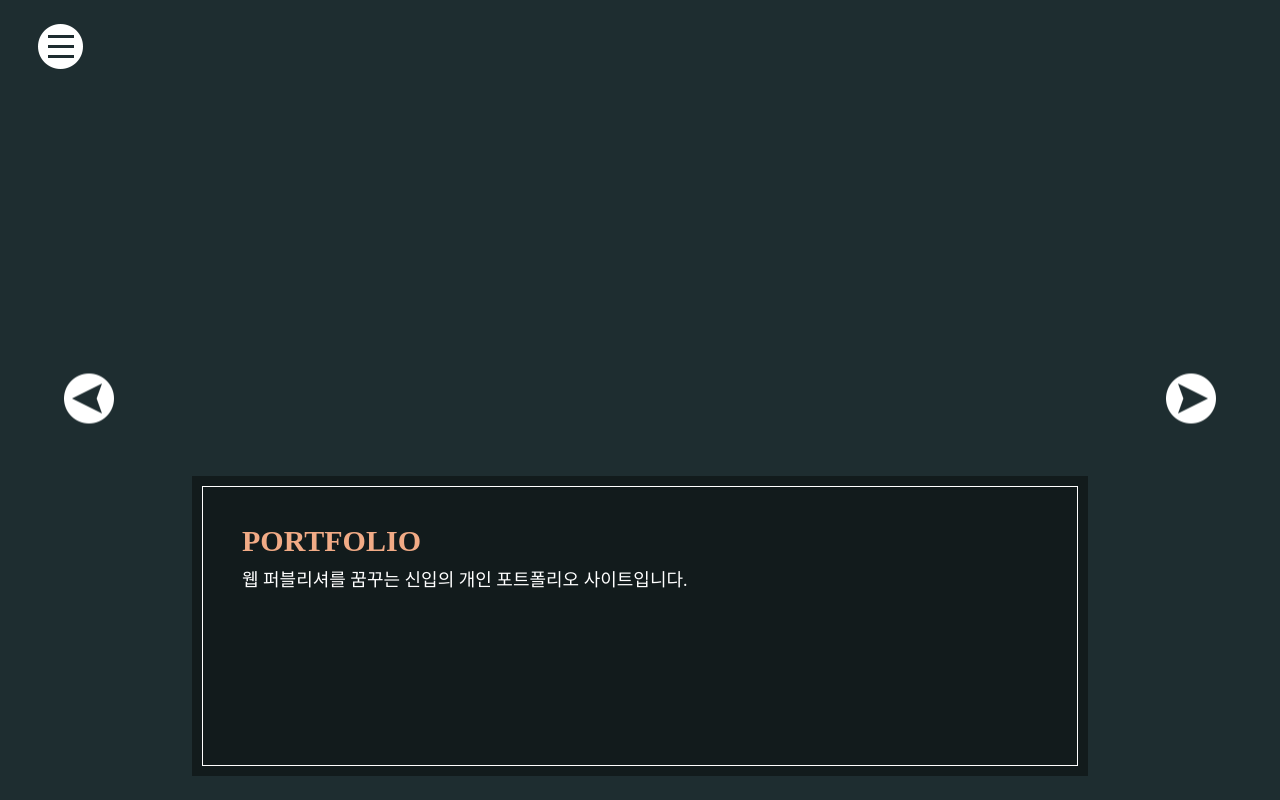
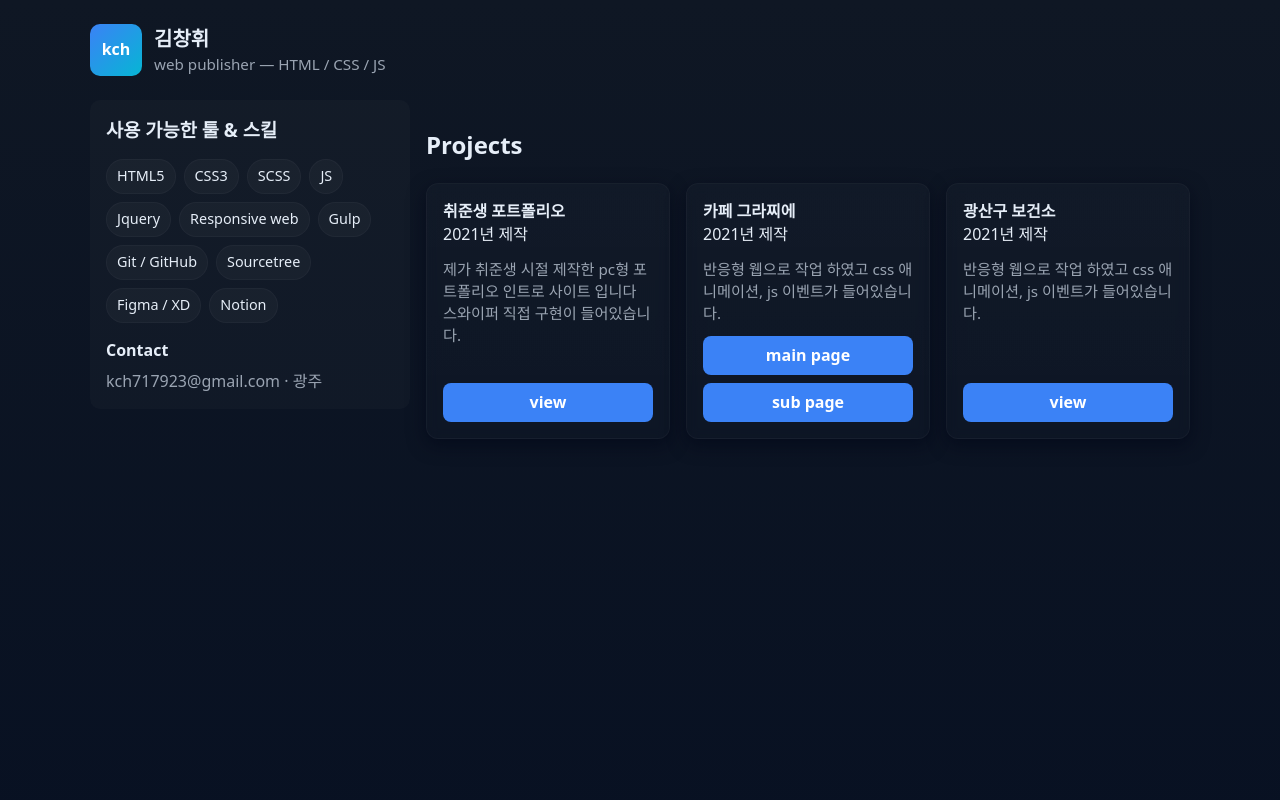
Before and after one commit to kch717923/portfolio, a plain HTML site: page index.html in a window 1280 px wide. Drawn offline with nearby package versions, Linux system fonts and the light colour scheme; a web font is replaced by a local one.

Commit message:
포트폴리오

```diff
--- a/css/m_t_css.css
+++ /dev/null
@@ -1,183 +0,0 @@
-@font-face {
-    font-family: 'GmarketSansMedium';
-    src: url('https://cdn.jsdelivr.net/gh/projectnoonnu/noonfonts_2001@1.1/GmarketSansMedium.woff') format('woff');
-    font-weight: normal;
-    font-style: normal;
-}
-html,body{
-    height: 100%;
-}
-body{
-    font-family: 'GmarketSansMedium','sans-serif';
-}
-a{
-    display: block;
-    text-decoration: none;
-    color: white;
-}
-#menu{
-    z-index: 6;
-    position: fixed;
-    top:3%;
-    left:3%;
-    cursor: pointer;
-}
-#overlay{
-    display: none;
-    z-index: 5;
-    position: fixed;
-    height: 100%;
-    top:0;
-    left:0;
-    right:0;
-    background-color: rgba(0, 0, 0, 0.7);
-}
-#menu_box{
-    white-space: nowrap;
-    position: absolute;
-    width:30%;
-    min-width: 250px;
-    height: 100%;
-    top:-100%;
-    left:50%;
-    transform: translate(-50%,-50%);
-    background-color: #ccc;
-}
-#menu_box > ul{
-    position: absolute;
-    top:50%;
-    left: 50%;
-    transform: translate(-50%,-50%);
-}
-#menu_box > ul > li{
-    color: #888;
-    font-weight: bold;
-    padding: 20px 0;
-    margin: 10px 0;
-    font-size: 24px;
-    cursor: pointer;
-    text-align: center;
-}
-#menu_box > ul > li:hover{
-    color: #1e2d30;
-}
-#text_box{
-    max-height: 300px;
-    max-width: 960px;
-    margin: 0 auto;
-    z-index: 3;
-    position: fixed;
-    height: 40%;
-    bottom: 3%;
-    left:15%;
-    right: 15%;
-    background-color: rgba(0, 0, 0, 0.4);
-}
-#text_box > div{
-    border: 1px solid white;
-    position: absolute;
-    top:10px;
-    left:10px;
-    right: 10px;
-    bottom: 10px;
-}
-.text_list{
-    max-height: 300px;
-    margin: 0 auto;
-    max-width:960px;
-    box-sizing:border-box;
-    padding: 50px;
-    z-index: 4;
-    position: absolute;
-    height: 40%;
-    bottom:3%;
-    left:15%;
-    right: 15%;
-}
-.text_list > h1{
-    font-size: 30px;
-    color: #f1ab86;
-    font-weight: bold;
-    margin-bottom: 15px;
-}
-.text_list > h2{
-    font-size: 18px;
-    color: white;
-    margin-bottom: 30px;
-}
-.view_list::after{
-    display: block;
-    clear: both;
-    content: "";
-}
-.view_list > li{
-    width: 45%;
-    margin-right: 5%;
-    margin-bottom: 3%;
-    float: left;
-}
-.view_list > li > a{
-    padding: 3% 0;
-    box-sizing: border-box;
-    border: 1px solid #ccc;
-    text-align: center;
-    font-size: 12px;
-    transition-duration: 300ms;
-}
-.view_list > li > a:hover{
-    color: #1e2d30;
-    background-color: #ccc;
-    border-color: #1e2d30;
-}
-.text_list > h3{
-    color: white;
-    font-size: 13px;
-    margin: 10px 0;
-}
-.center_img{
-    width:60%;
-    max-width: 700px;
-    min-width: 300px;
-    position: absolute;
-    top:10%;
-    left:50%;
-    transform: translateX(-50%);
-}
-.center_img > img{
-    box-shadow: 10px 10px 10px #000;
-    width: 100%;
-}
-#left_bt{
-    z-index: 3;
-    position: fixed;
-    top:50%;
-    left:5%;
-    transform: translateY(-50%);
-    cursor: pointer;
-}
-#right_bt{
-    z-index: 3;
-    position: fixed;
-    top:50%;
-    right:5%;
-    transform: translateY(-50%);
-    cursor: pointer;
-}
-#sections{
-    height: 100%;
-    overflow: hidden;
-}
-#sections > ul{
-    height: 100%;
-}
-#sections > ul::after{
-    display: block;
-    content: "";
-    clear: both;
-}
-#sections > ul > li{
-    position: relative;
-    float: left;
-    height: 100%;
-    background-color: #1e2d30;
-}
--- a/css/p_css.css
+++ /dev/null
@@ -1,3 +0,0 @@
-@media all and (min-width: 960px){
-
-}
--- a/css/reset.css
+++ /dev/null
@@ -1,48 +0,0 @@
-/* http://meyerweb.com/eric/tools/css/reset/
-   v2.0 | 20110126
-   License: none (public domain)
-*/
-
-html, body, div, span, applet, object, iframe,
-h1, h2, h3, h4, h5, h6, p, blockquote, pre,
-a, abbr, acronym, address, big, cite, code,
-del, dfn, em, img, ins, kbd, q, s, samp,
-small, strike, strong, sub, sup, tt, var,
-b, u, i, center,
-dl, dt, dd, ol, ul, li,
-fieldset, form, label, legend,
-table, caption, tbody, tfoot, thead, tr, th, td,
-article, aside, canvas, details, embed,
-figure, figcaption, footer, header, hgroup,
-menu, nav, output, ruby, section, summary,
-time, mark, audio, video {
-	margin: 0;
-	padding: 0;
-	border: 0;
-	font-size: 100%;
-	font: inherit;
-	vertical-align: baseline;
-}
-/* HTML5 display-role reset for older browsers */
-article, aside, details, figcaption, figure,
-footer, header, hgroup, menu, nav, section {
-	display: block;
-}
-body {
-	line-height: 1;
-}
-ol, ul {
-	list-style: none;
-}
-blockquote, q {
-	quotes: none;
-}
-blockquote:before, blockquote:after,
-q:before, q:after {
-	content: '';
-	content: none;
-}
-table {
-	border-collapse: collapse;
-	border-spacing: 0;
-}
--- /dev/null
+++ b/index.css
@@ -0,0 +1,67 @@
+:root{
+    --bg: #0f1724;
+    --card: #0b1220;
+    --muted: #9aa4b2;
+    --accent: #3b82f6;
+    --accent-2: #06b6d4;
+    --text: #e6eef8;
+    --radius: 12px;
+    --gap: 16px;
+    --max-width: 1100px;
+    --ff-sans: system-ui, -apple-system, 'Segoe UI', Roboto, 'Helvetica Neue', Arial;
+}
+
+*,*::before,*::after{box-sizing:border-box}
+html,body{height:100%}
+body{
+    margin:0;
+    font-family:var(--ff-sans);
+    background:linear-gradient(180deg,var(--bg),#071022 120%);
+    color:var(--text);
+    -webkit-font-smoothing:antialiased;
+    -moz-osx-font-smoothing:grayscale;
+    line-height:1.45;
+    padding:24px;
+}
+p{padding: 0; margin: 0;}
+
+.portfolio{max-width:var(--max-width); margin:0 auto;}
+
+.portfolio__header{display:flex; align-items:center; justify-content:space-between; gap:16px; margin-bottom:24px;}
+.portfolio__brand{display:flex; align-items:center; gap:12px;}
+.portfolio__logo{width:52px; height:52px; border-radius:10px; background:linear-gradient(135deg,var(--accent),var(--accent-2)); display:flex; align-items:center; justify-content:center; font-weight:700; color:white;}
+.portfolio__title{font-size:1.25rem; font-weight:700;}
+.portfolio__subtitle{color:var(--muted); font-size:0.95rem;}
+
+.portfolio__row{display:grid; grid-template-columns:1fr; gap:var(--gap); align-items:start;}
+
+.portfolio__skills{background:rgba(255,255,255,0.02); padding:16px; border-radius:10px;}
+.portfolio__skills__tit{margin:0 0 8px 0;}
+.portfolio__skills__list{display:flex; flex-wrap:wrap; gap:8px; list-style:none; padding:0; margin:16px 0;}
+.skill{background:rgba(255,255,255,0.03); padding:6px 10px; border-radius:999px; font-size:0.9rem; color:var(--text); border:1px solid rgba(255,255,255,0.03);}
+
+.projects{margin-top:8px;}
+.projects__grid{display:grid; grid-template-columns:1fr; gap:16px;}
+
+.project_card{background:linear-gradient(180deg, rgba(255,255,255,0.02), rgba(255,255,255,0.01)); padding:16px; border-radius:var(--radius); box-shadow:0 6px 18px rgba(2,6,23,0.6); border:1px solid rgba(255,255,255,0.03); display:flex; flex-direction:column; gap:12px; min-height:160px;}
+.project_card__head{display:flex; align-items:center; justify-content:space-between; gap:12px;}
+.project_card__title{font-weight:700;}
+.project_card__desc{color:var(--muted); font-size:0.95rem;}
+
+.project_card__actions{margin-top:auto; display:flex; flex-direction: column; gap:8px;}
+.btn{padding:8px 12px; border-radius:8px; border:none; cursor:pointer; font-weight:600; text-decoration:none; text-align: center;}
+.btn--primary{background:var(--accent); color:white;}
+.btn--ghost{background:transparent; color:var(--text); border:1px solid rgba(255,255,255,0.06);}
+
+.btn:focus,.project_card:focus{outline:3px solid rgba(59,130,246,0.18); outline-offset:3px;}
+
+@media(min-width:720px){
+.portfolio__row{grid-template-columns:320px 1fr;}
+.projects__grid{grid-template-columns:repeat(2,1fr);}
+}
+@media(min-width:1100px){
+.projects__grid{grid-template-columns:repeat(3,1fr);}
+}
+
+.muted{color:var(--muted);}
+.project_card{ -webkit-backdrop-filter: blur(6px);  backdrop-filter: blur(6px);  ;}
--- a/index.html
+++ b/index.html
@@ -1,113 +1,125 @@
 <!DOCTYPE html>
-<html>
+<html lang="ko">
 <head>
-    <meta charset="UTF-8">
-    <meta name="viewport" content="width=device-width,initial-scale=1.0, maximum-scale=1.0, minimum-scale=1.0, user-scalable=no">
-    <link rel="stylesheet" href="css/reset.css">
-    <link rel="stylesheet" href="css/m_t_css.css">
-    <link rel="stylesheet" href="css/p_css.css">
-    <script src="https://code.jquery.com/jquery.min.js"></script>
-    <script src="js/jquery.js"></script>
-    <title>INTRO</title>
+	<meta charset="utf-8" />
+	<meta name="viewport" content="width=device-width,initial-scale=1.0,minimum-scale=1.0,maximum-scale=1.0,user-scalable=no"/>
+	<title>Portfolio - Your Name</title>
+	<meta name="description" content="Frontend Developer Portfolio - projects, skills, contact"/>
+	<link rel="stylesheet" type="text/css" href="./index.css" />
 </head>
 <body>
-    <header id="menu"><img src="imgs/menu_img.png" alt="menu_img"></header>
-    <div id="overlay">
-        <div id="menu_box">
-            <ul>
-                <li>Intro</li>
-                <li>Introduction</li>
-                <li>Grazie</li>
-                <li>Health Center</li>
-                <li>Pet center</li>
-                <li>Preparing</li>
-                <li>Outtro</li>
-            </ul>
+    <main class="portfolio" id="top">
+		<header class="portfolio__header">
+			<div class="portfolio__brand">
+				<div class="portfolio__logo">kch</div>
+				<div>
+				<div class="portfolio__title">김창휘</div>
+				<div class="portfolio__subtitle">
+					web publisher — HTML / CSS / JS
 				</div>
 				</div>
-    <div id="text_box"><div></div></div>
-    <div id="left_bt"><img src="imgs/left_bt.png" alt="left_bt"></div>
-    <div id="right_bt"><img src="imgs/right_bt.png" alt="right_bt"></div>
-    <div id="sections">
-        <ul>
-            <li>
-                <div class="text_list">
-                    <h1>PORTFOLIO</h1>
-                    <h2>웹 퍼블리셔를 꿈꾸는 신입의 개인 포트폴리오 사이트입니다.</h2>
 			</div>
-            </li>
-            <li>
-                <a class="center_img" href="introduction/index.html">
-                    <img src="imgs/introduction.png" alt="individual">
-                </a>
-                <div class="text_list">
-                    <h1>Introduction</h1>
-                    <h2>PC 고정형 웹 사이트 입니다.</h2>
-                    <ul class="view_list">
-                        <li><a href="introduction/index.html">VIEW WEBSITE</a></li>
-                        <li><a href="http://colorscripter.com/s/skUznCb">VIEW CODE</a></li>
+		</header>
+
+		<section class="portfolio__row">
+			<aside class="portfolio__skills">
+				<h3 class="portfolio__skills__tit">사용 가능한 툴 & 스킬</h3>
+				<ul class="portfolio__skills__list">
+					<li class="skill">HTML5</li>
+					<li class="skill">CSS3</li>
+					<li class="skill">SCSS</li>
+					<li class="skill">JS</li>
+					<li class="skill">Jquery</li>
+					<li class="skill">Responsive web</li>
+					<li class="skill">Gulp</li>
+					<li class="skill">Git / GitHub</li>
+					<li class="skill">Sourcetree</li>
+					<li class="skill">Figma / XD</li>
+					<li class="skill">Notion</li>
 				</ul>
+
+				<div style="margin-top: 12px">
+				<h4 style="margin: 0 0 8px 0">Contact</h4>
+				<p class="muted" style="margin: 0">kch717923@gmail.com · 광주</p>
 				</div>
-            </li>
-            <li>
-                <a class="center_img" href="grazie/index.html">
-                    <img src="imgs/grazie_img.png" alt="grazie">
-                </a>
-                <div class="text_list">
-                    <h1>Grazie</h1>
-                    <h2>반응형 웹 사이트 입니다.</h2>
-                    <ul class="view_list">
-                        <li><a href="grazie/index.html">VIEW WEBSITE</a></li>
-                        <li><a href="http://colorscripter.com/s/B382d3V">VIEW CODE</a></li>
-                        <li><a href="grazie/sub_page.html">SUB PAGE</a></li>
-                    </ul>
+			</aside>
+			<section class="projects">
+				<h2 id="projects-heading">Projects</h2>
+				<div class="projects__grid">
+					<article class="project_card">
+						<div class="project_card__head">
+						<div>
+							<div class="project_card__title">취준생 포트폴리오</div>
+							<div class="project_card__meta">2021년 제작</div>
 						</div>
-            </li>
-            <li>
-                <a class="center_img" href="health_center/index.html">
-                    <img src="imgs/health_center.png" alt="health_center">
-                </a>
-                <div class="text_list">
-                    <h1>Health Center</h1>
-                    <h2>반응형 웹 사이트 입니다.</h2>
-                    <ul class="view_list">
-                        <li><a href="health_center/index.html">VIEW WEBSITE</a></li>
-                        <li><a href="http://colorscripter.com/s/5U2zfIt">VIEW CODE</a></li>
-                    </ul>
 						</div>
-            </li>
-            <li>
-                <a class="center_img" href="pet_center/index.html">
-                    <img src="imgs/pet_center.png" alt="pet_center">
-                </a>
-                <div class="text_list">
-                    <h1>Pet Center</h1>
-                    <h2>PC 고정형 웹 사이트 입니다.</h2>
-                    <ul class="view_list">
-                        <li><a href="pet_center/index.html">VIEW WEBSITE</a></li>
-                        <li><a href="http://colorscripter.com/s/HgZ30hT">VIEW CODE</a></li>
-                        <li><a href="pet_center/sub_page.html">SUB PAGE</a></li>
-                    </ul>
+						<p class="project_card__desc">
+							제가 취준생 시절 제작한 pc형 포트폴리오 인트로 사이트 입니다 스와이퍼 직접 구현이 들어있습니다.
+						</p>
+						<div class="project_card__actions">
+						<a class="btn btn--primary" href="./introduction/index.html" target="_blank">view</a>
 						</div>
-            </li>
-            <li>
-                <a class="center_img" href="#">
-                    <img src="imgs/preparing_img.png" alt="preparing_img">
-                </a>
-                <div class="text_list">
-                    <h1>Preparing</h1>
-                    <h2>사이트 제작중에 있습니다...</h2>
+					</article>
+					<article class="project_card">
+						<div class="project_card__head">
+						<div>
+							<div class="project_card__title">카페 그라찌에</div>
+							<div class="project_card__meta">2021년 제작</div>
 						</div>
-            </li>
-            <li>
-                <div class="text_list">
-                    <h1>봐주셔서 감사합니다!</h1>
-                    <h3>NAME : kim chang hwi</h3>
-                    <h3>EMAIL : xhdrlfma@naver.com</h3>
-                    <h3>NUMBER : 010-7179-3397</h3>
 						</div>
-            </li>
-        </ul>
+						<p class="project_card__desc">
+							반응형 웹으로 작업 하였고 css 애니메이션, js 이벤트가 들어있습니다.
+						</p>
+						<div class="project_card__actions">
+						<a class="btn btn--primary" href="./grazie/index.html" target="_blank">main page</a>
+						<a class="btn btn--primary" href="./grazie/index.html" target="_blank">sub page</a>
 						</div>
+					</article>
+					<article class="project_card">
+						<div class="project_card__head">
+						<div>
+							<div class="project_card__title">광산구 보건소</div>
+							<div class="project_card__meta">2021년 제작</div>
+						</div>
+						</div>
+						<p class="project_card__desc">
+							반응형 웹으로 작업 하였고 css 애니메이션, js 이벤트가 들어있습니다.
+						</p>
+						<div class="project_card__actions">
+						<a class="btn btn--primary" href="./health_center/index.html" target="_blank">view</a>
+						</div>
+					</article>
+				</div>
+			</section>
+		</section>
+    </main>
 </body>
 </html>
+
+
+<!--
+
+- js 동작 & ani 관련
+html_fio/03_02_feedback.html
+html_fio/03_03_mission.html
+html_fio/04_02_pf_edit.html x
+html_fio/01_04_rgst_pf.html
+html_member/00_00_ad_landing_01.html
+html_member/00_00_ad_landing_02.html x
+html/18_05_ymti_main_list.html
+
+- 웹페이지
+html_fio/admin/cs_center.html
+html_fio/admin/management.html
+html_fio/admin/member.html
+html_fio/admin/pay.html
+
+- 사례 2
+랭킹은 들어가야함
+
+- 사례 3
+html/pop/00_00_pop_alert.html
+html/pop/00_00_pop_slct.html
+
+
+-->
```
Lines whose indentation alone changed are shown as unchanged.
